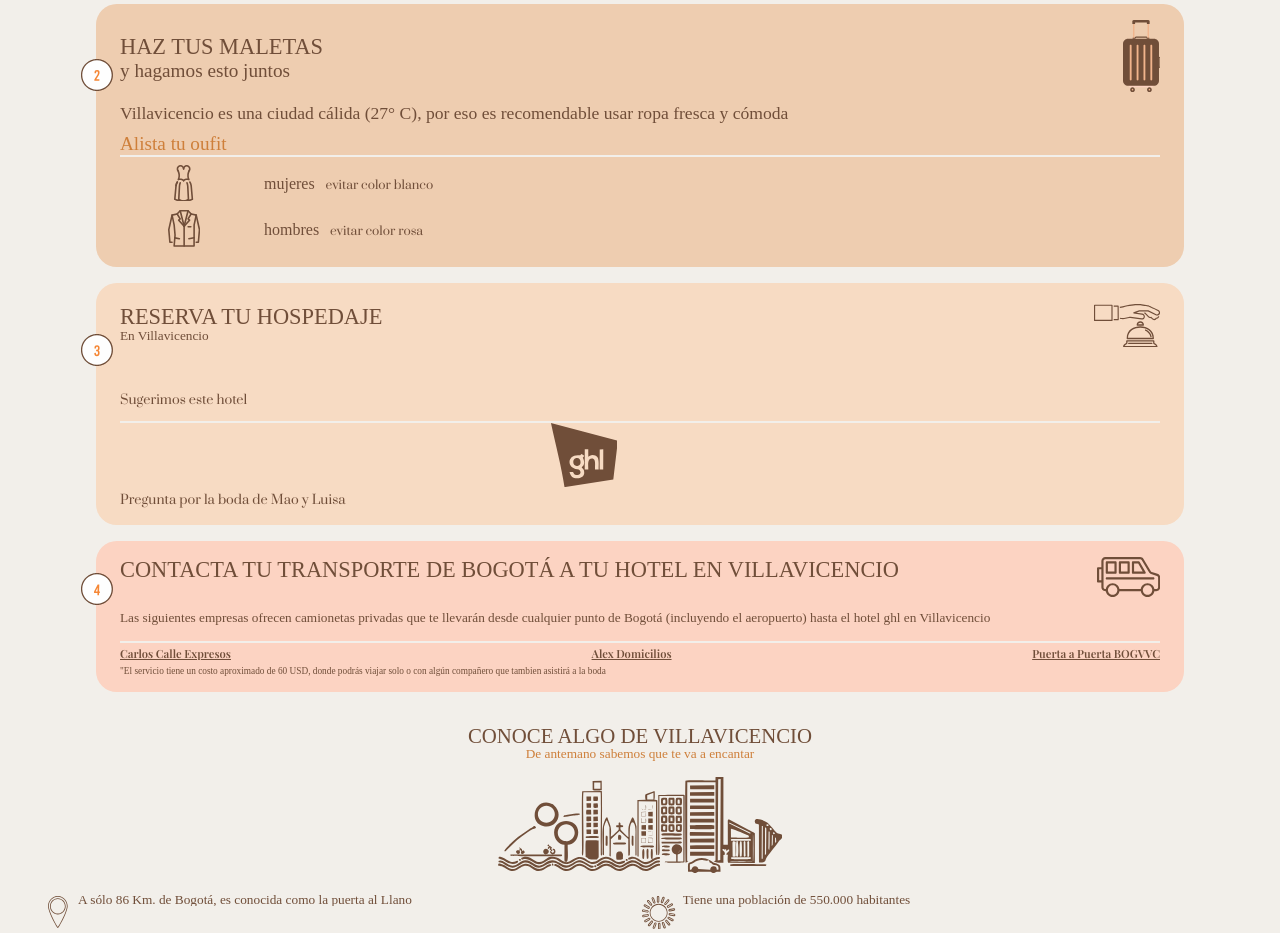
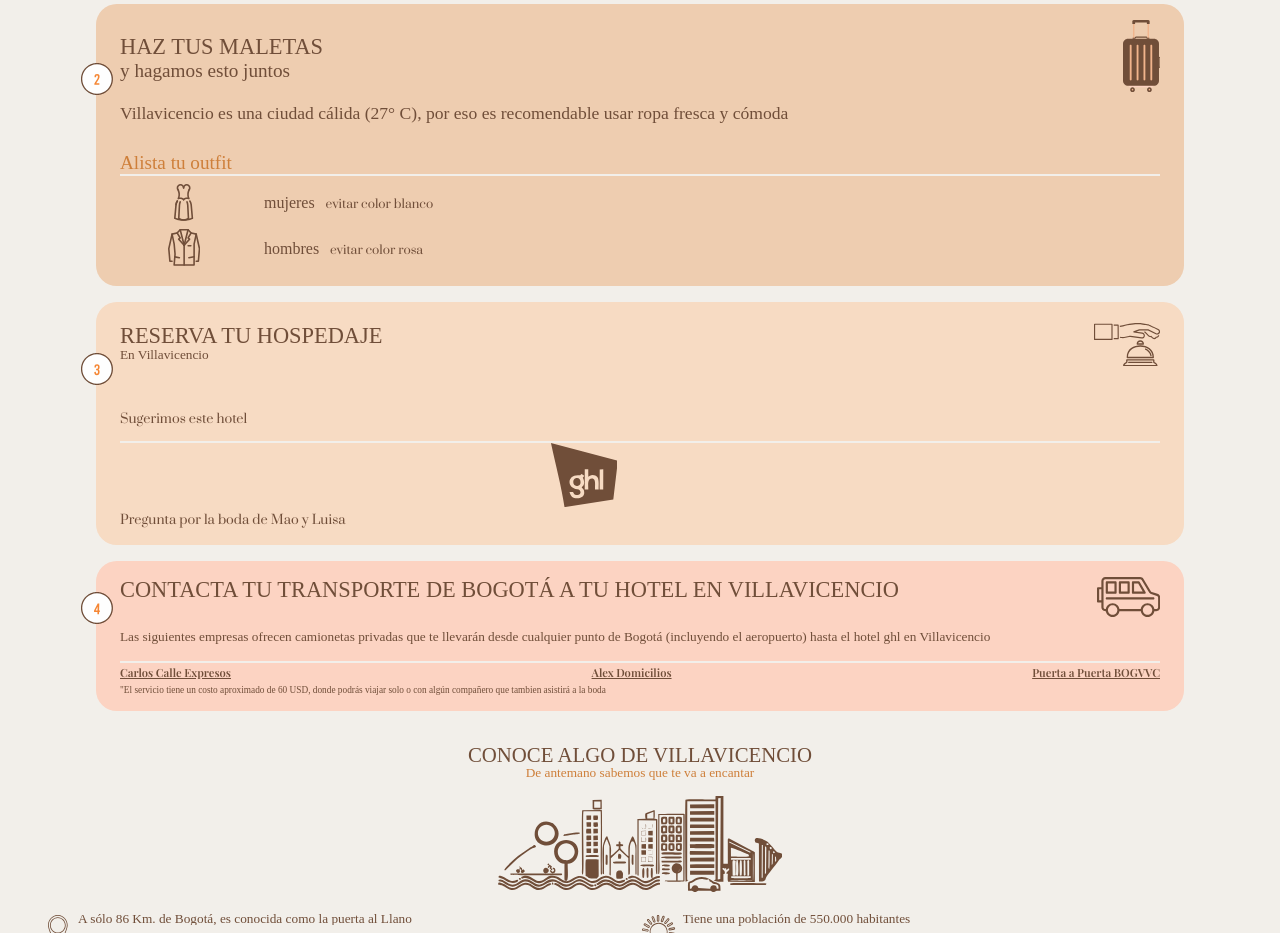
Before and after one commit to julianpinzon2018/boda, a React (Create React App) app: page / in a window 1280 px wide. Shown: the part 1120-2053 px from the top of the page. Built offline with nearby package versions, Linux system fonts and the light colour scheme; a web font is replaced by a local one.

Commit message:
correción con andres

```diff
--- a/src/components/maleta.js
+++ b/src/components/maleta.js
@@ -40,6 +40,7 @@ const MaletaStyled = styled.div`
     font: var(--seis);
     font-size: 1.2rem;
     color: var(--amarillo);
+    margin-block-start: 1.2rem;
   }
   h5 {
     font: var(--seis);
@@ -95,7 +96,7 @@ function Maleta() {
           Villavicencio es una ciudad cálida <span>(27° C)</span>, por eso es
           recomendable usar ropa fresca y cómoda
         </h5>
-        <h4>Alista tu oufit</h4>
+        <h4>Alista tu outfit</h4>
       </div>
       <div className="ropaConteiner">
         <div className="iconoPerson">
```
